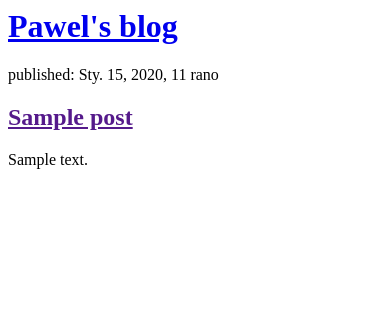
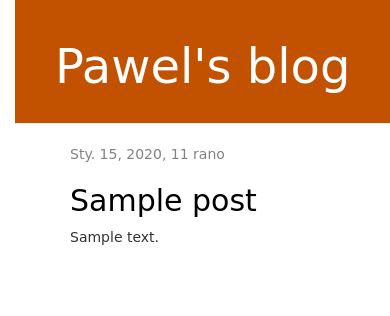
Before and after one commit to empios/Blog, a Django app: template myblog/templates/blog/post_list.html in a window 390 px wide. Shown: the top 316 px of the page. Run offline with Django 3.2, Linux system fonts and the light colour scheme; the template is opened without the code that fills it: values that come from a table or form of the project are taken from there, others are empty; tables that the repository leaves empty hold one stand-in row (values such as "Sample post"); some libraries are stand-ins or nearby versions.

Commit message:
Added better view and blog post detail

```diff
--- /dev/null
+++ b/myblog/static/css/blog.css
@@ -0,0 +1,53 @@
+
+
+body {
+    padding-left: 15px;
+}
+.page-header {
+    background-color: #C25100;
+    margin-top: 0;
+    padding: 20px 20px 20px 40px;
+
+}
+
+.page-header h1, .page-header h1 a, .page-header h1 a:visited, .page-header h1 a:active {
+    color: #ffffff;
+    font-size: 36pt;
+    text-decoration: none;
+}
+
+.content {
+    margin-left: 40px;
+}
+
+h1, h2, h3, h4 {
+    font-family: 'Fredoka One', cursive;
+}
+
+.date {
+    color: #828282;
+}
+
+.save {
+    float: right;
+}
+
+.post-form textarea, .post-form input {
+    width: 100%;
+}
+
+.top-menu, .top-menu:hover, .top-menu:visited {
+    color: #ffffff;
+    float: right;
+    font-size: 26pt;
+    margin-right: 20px;
+}
+
+.post {
+    margin-bottom: 70px;
+    font-family: 'Pacifico', cursive;
+}
+
+.post h2 a, .post h1 a:visited {
+    color: #000000;
+}
--- /dev/null
+++ b/myblog/templates/blog/base.html
@@ -0,0 +1,25 @@
+{% load static %}
+<html>
+    <head>
+
+    <link rel="stylesheet" href="//maxcdn.bootstrapcdn.com/bootstrap/3.2.0/css/bootstrap.min.css">
+<link rel="stylesheet" href="//maxcdn.bootstrapcdn.com/bootstrap/3.2.0/css/bootstrap-theme.min.css">
+<link rel="stylesheet" href="{% static 'css/blog.css' %}">
+
+        <title>Pawel's blog</title>
+    </head>
+    <body>
+        <div class="page-header">
+            <h1><a href="/">Pawel's blog</a></h1>
+        </div>
+
+    <div class="content container">
+        <div class="row">
+            <div class="col-md-8">
+            {% block content %}
+            {% endblock %}
+            </div>
+        </div>
+    </div>
+    </body>
+</html>
--- a/myblog/templates/blog/post_list.html
+++ b/myblog/templates/blog/post_list.html
@@ -1,18 +1,13 @@
-<html>
-    <head>
-        <title>Pawel's blog</title>
-    </head>
-    <body>
-        <div>
-            <h1><a href="/">Pawel's blog</a></h1>
-        </div>
 
-        {% for post in posts %}
-    <div>
-        <p>published: {{ post.published_date }}</p>
-        <h2><a href="">{{ post.title }}</a></h2>
-        <p>{{ post.text|linebreaksbr }}</p>
-    </div>
-{% endfor %}
-    </body>
-</html>
+            {% extends 'blog/base.html' %}
+            {% block content %}
+            {% for post in posts %}
+                <div class="post">
+                    <div class="date">
+                        <p> {{ post.published_date }}</p>
+                    </div>
+                    <h2><a href="{% url 'post_detail' pk=post.pk %}">{{ post.title }}</a></h2>
+                    <p>{{ post.text|linebreaksbr }}</p>
+                </div>
+            {% endfor %}
+        {% endblock %}
--- a/myblog/urls.py
+++ b/myblog/urls.py
@@ -3,4 +3,5 @@ from . import views
 
 urlpatterns = [
     path('', views.post_list, name='post_list'),
+    path('post/<int:pk>/', views.post_detail, name='post_detail'),
 ]
--- a/myblog/views.py
+++ b/myblog/views.py
@@ -1,9 +1,14 @@
 from django.shortcuts import render
 from django.utils import timezone
 from .models import Post
+from django.shortcuts import render, get_object_or_404
 
 # Create your views here.
 
 def post_list(request):
     posts = Post.objects.filter(published_date__lte=timezone.now()).order_by('published_date')
     return render(request, 'blog/post_list.html', {'posts': posts})
+
+def post_detail(request, pk):
+    post = get_object_or_404(Post, pk=pk)
+    return render(request, 'blog/post_detail.html', {'post': post})
```
Also changed, not shown: myblog/templates/blog/post_detail.html (added, +13 -0 lines).
